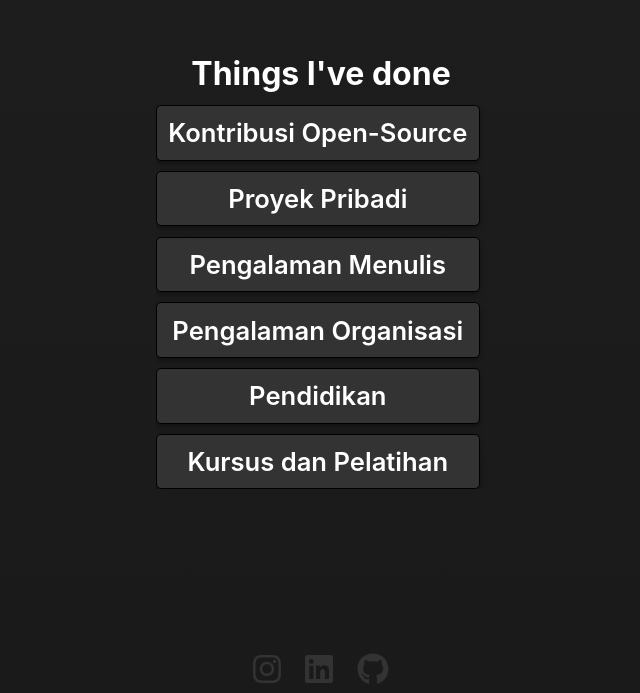
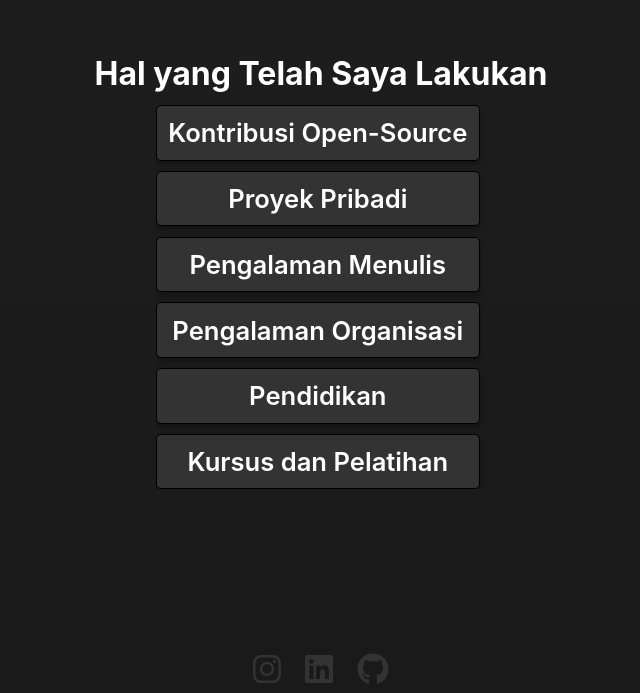
Before and after one commit to Fatih20/FatihNRI, a React (Create React App) app: page / in a window 1280 px wide. Shown: the part 935-1628 px from the top of the page, without its empty margins (319-959 px from the left). Built offline with nearby package versions, Linux system fonts and the light colour scheme.

Commit message:
Make bodyTitle compatible with language settings.

```diff
--- a/src/components/body/mainContent.js
+++ b/src/components/body/mainContent.js
@@ -183,7 +183,7 @@ const Spacer = styled.div`
 `;
 
 export default function MainContent ({choiceDisplayed, handleChoiceClick, backToSelection}){
-    const {options} = useContent();
+    const {options, bodyTitle} = useContent();
 
 
     function optionMaker({name}) {
@@ -197,7 +197,7 @@ export default function MainContent ({choiceDisplayed, handleChoiceClick, backTo
     if (choiceDisplayed === "selection"){
         return (
             <Main>
-                <Title>Things I've done</Title>
+                <Title>{bodyTitle}</Title>
                 <OptionContainer>
                     {options.map((option) => optionMaker(option))}
                 </OptionContainer>
--- a/src/content/allContent.js
+++ b/src/content/allContent.js
@@ -25,6 +25,7 @@ const allContent = {
             "progress" : "Proses pengerjaan saya",
             "result" : "Pekerjaan saya",
         },
+        "bodyTitle" : "Hal yang Telah Saya Lakukan",
         "options" : [
             {
                 "name" : "Kontribusi Open-Source",
@@ -354,6 +355,7 @@ const allContent = {
             "progress" : "How my work was completed",
             "result" : "My work",
         },
+        "bodyTitle" : "Things I've Done",
         "options" : [
             {
                 "name" : "Open-Source Contribution",
```
